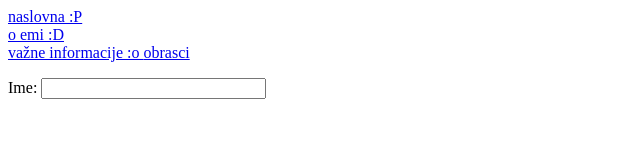
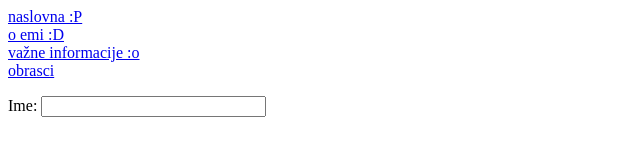
Before and after one commit to dilemaaaa/web, a plain HTML site: page obrasci.html in a window 1280 px wide. Shown: the whole page, without its empty margins (0-640 px from the left). Drawn offline with Linux system fonts and the light colour scheme.

Commit message:
Update obrasci.html

```diff
--- a/obrasci.html
+++ b/obrasci.html
@@ -6,7 +6,7 @@
 	<body>
 		<a href="index og.html"> naslovna :P </a><br>
 		<a href="o emi.html"> o emi :D </a><br>
-		<a href="važne informacije.html"> važne informacije :o </a>
+		<a href="važne informacije.html"> važne informacije :o </a><br>
 		<a href="obrasci.html"> obrasci </a>
 		<form>
 		<p> Ime:
```
